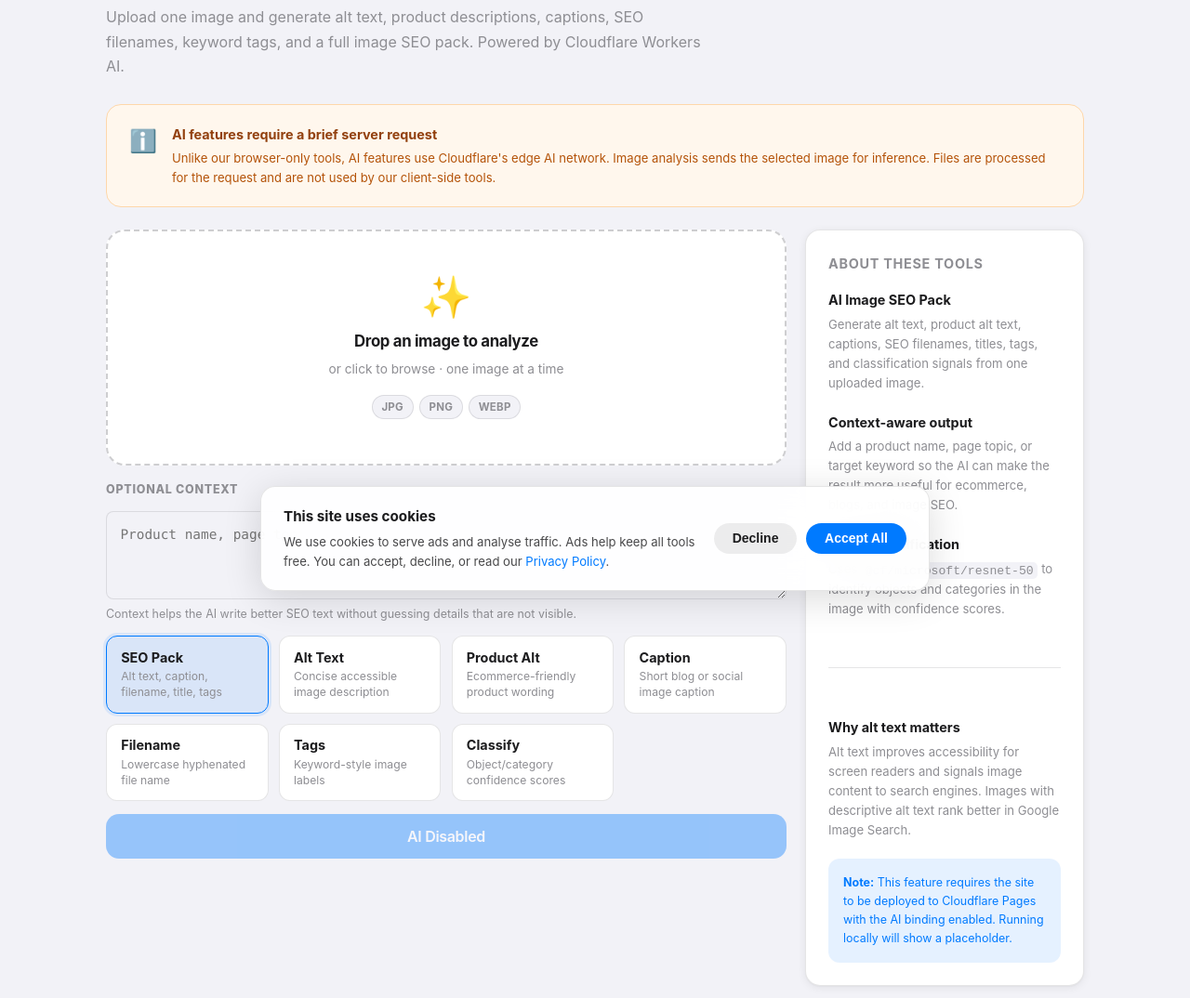
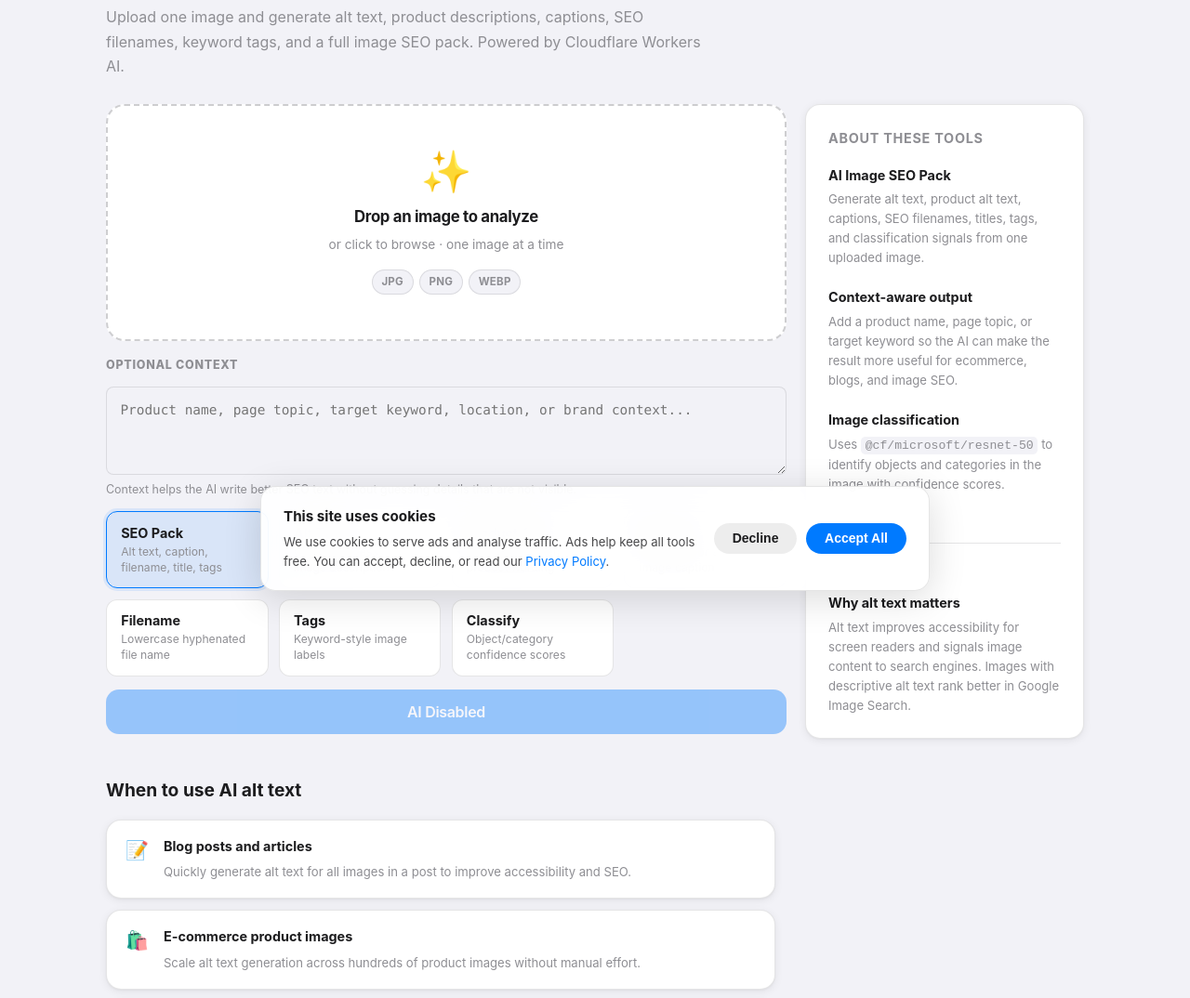
Before and after one commit to bianrui0315/freeimgtools, a website with bundled scripts: page ai.html in a window 1280 px wide. Shown: the part 148-1222 px from the top of the page at 93% size. Built offline with nearby package versions, Linux system fonts and the light colour scheme; no server answers.

Commit message:
Remove AI page explanatory notices

```diff
--- a/ai.html
+++ b/ai.html
@@ -50,15 +50,6 @@
 
   <h1 class="page-title">AI Image SEO Tools</h1>
   <p class="page-desc">Upload one image and generate alt text, product descriptions, captions, SEO filenames, keyword tags, and a full image SEO pack. Powered by Cloudflare Workers AI.</p>
-
-  <!-- Note about AI privacy -->
-  <div style="background:#fff7ed;border:1.5px solid #fed7aa;border-radius:var(--radius-lg);padding:1.25rem 1.5rem;margin-bottom:1.5rem;display:flex;gap:1rem;align-items:flex-start;">
-    <span style="font-size:1.5rem;flex-shrink:0;">ℹ️</span>
-    <div>
-      <h4 style="font-weight:700;font-size:0.9rem;color:#92400e;margin-bottom:0.2rem;">AI features require a brief server request</h4>
-      <p style="font-size:0.82rem;color:#b45309;">Unlike our browser-only tools, AI features use Cloudflare's edge AI network. Image analysis sends the selected image for inference. Files are processed for the request and are not used by our client-side tools.</p>
-    </div>
-  </div>
 
   <div class="two-col">
 
@@ -163,12 +154,6 @@
           <div>
             <strong style="font-size:0.9rem;display:block;margin-bottom:0.3rem;">Why alt text matters</strong>
             <p style="font-size:0.82rem;color:var(--text-muted);line-height:1.6;">Alt text improves accessibility for screen readers and signals image content to search engines. Images with descriptive alt text rank better in Google Image Search.</p>
-          </div>
-
-          <div style="background:var(--primary-light);border-radius:var(--radius);padding:1rem;">
-            <p style="font-size:0.78rem;color:var(--primary);line-height:1.6;">
-              <strong>Note:</strong> This feature requires the site to be deployed to Cloudflare Pages with the AI binding enabled. Running locally will show a placeholder.
-            </p>
           </div>
         </div>
       </div>
```
